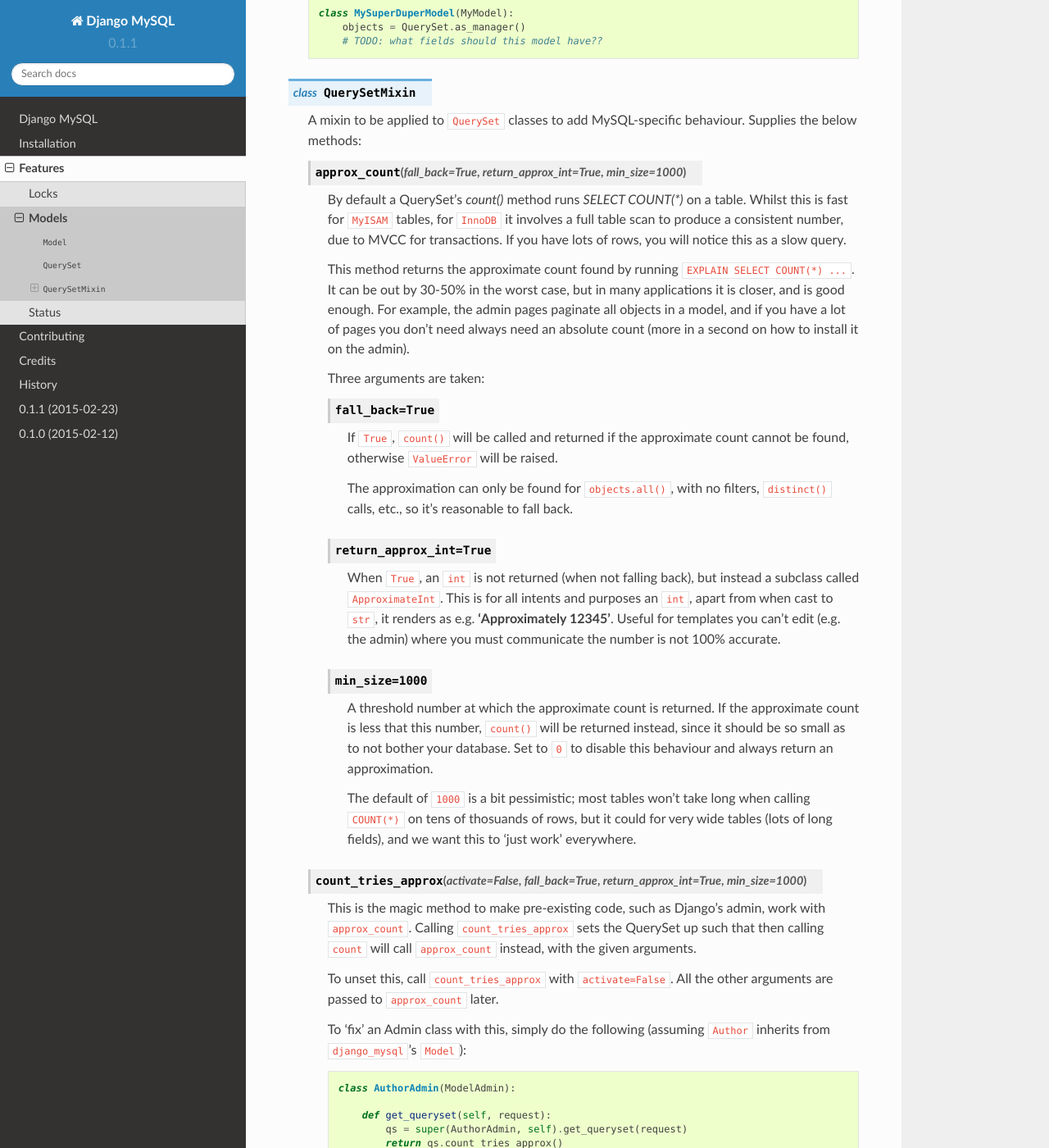
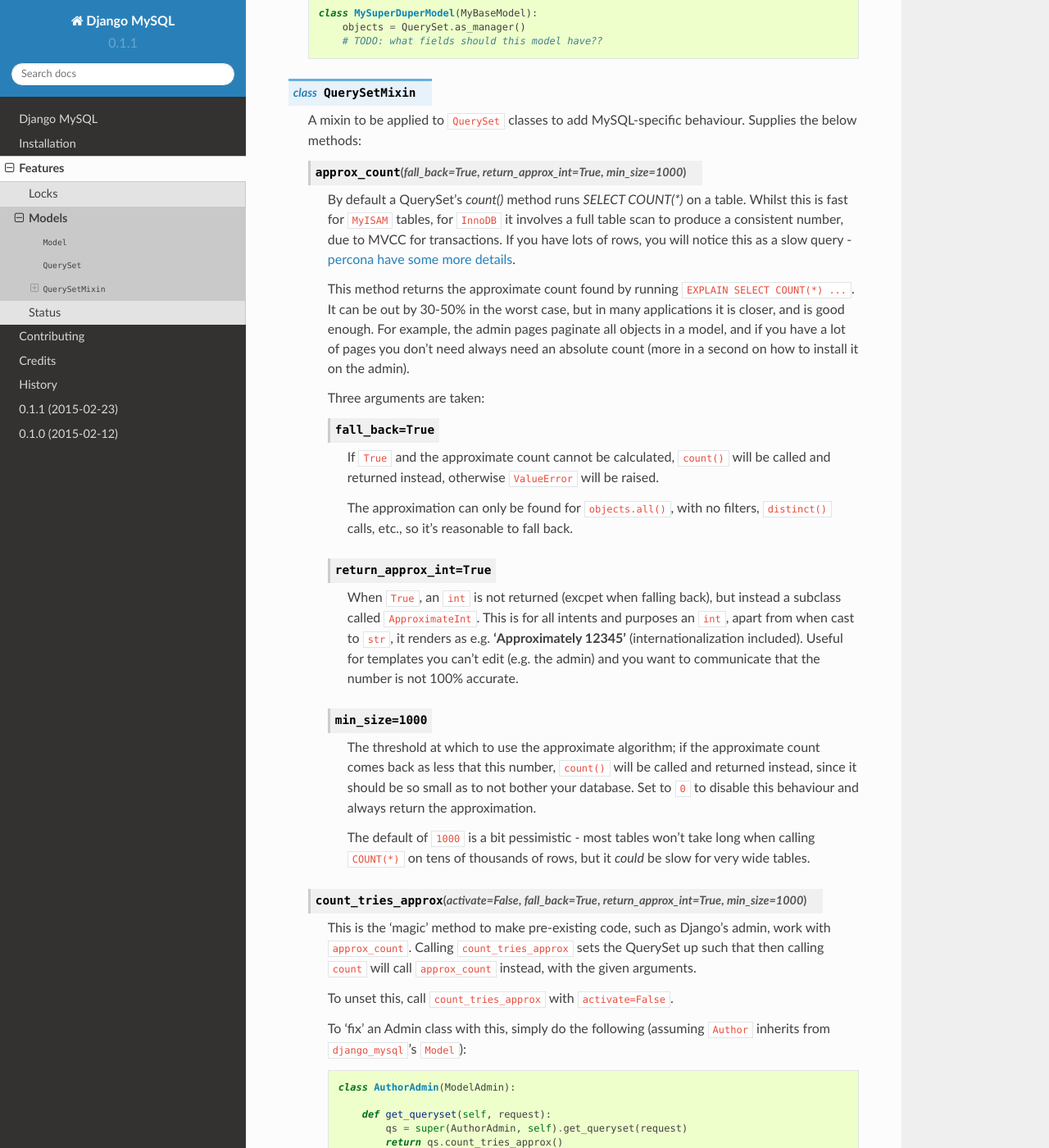
Before and after one commit to adamchainz/django-mysql, a Sphinx documentation site: the page built from docs/models.rst, in a window 1280 px wide and 1400 px high, scrolled down 709 px. Shown: the whole window at 82% size. Built offline with Sphinx 7.4.7 and the Read the Docs theme 2.0.0, drawn with Linux system fonts in a browser that asks for light colours.

Commit message:
Wordsmithing of models docs

```diff
--- a/docs/models.rst
+++ b/docs/models.rst
@@ -29,10 +29,10 @@
 
     If you can't use the above ``Model`` class, you can add the methods using::
 
-        from mythings import MyModel
+        from mythings import MyBaseModel
         from django_mysql.models import QuerySet
 
-        class MySuperDuperModel(MyModel):
+        class MySuperDuperModel(MyBaseModel):
             objects = QuerySet.as_manager()
             # TODO: what fields should this model have??
 
@@ -50,7 +50,8 @@
         table. Whilst this is fast for ``MyISAM`` tables, for ``InnoDB`` it
         involves a full table scan to produce a consistent number, due to
         MVCC for transactions. If you have lots of rows, you will notice this
-        as a slow query.
+        as a slow query - `percona have some more details
+        <http://www.percona.com/blog/2006/12/01/count-for-innodb-tables/>`_.
 
         This method returns the approximate count found by running ``EXPLAIN
         SELECT COUNT(*) ...``. It can be out by 30-50% in the worst case, but
@@ -63,9 +64,9 @@
 
         .. attribute:: fall_back=True
 
-            If ``True``, ``count()`` will be called and returned if the
-            approximate count cannot be found, otherwise ``ValueError`` will be
-            raised.
+            If ``True`` and the approximate count cannot be calculated,
+            ``count()`` will be called and returned instead, otherwise
+            ``ValueError`` will be raised.
 
             The approximation can only be found for ``objects.all()``, with no
             filters, ``distinct()`` calls, etc., so it's reasonable to fall
@@ -73,39 +74,38 @@
 
         .. attribute:: return_approx_int=True
 
-            When ``True``, an ``int`` is not returned (when not falling back),
-            but instead a subclass called ``ApproximateInt``. This is for all
-            intents and purposes an ``int``, apart from when cast to ``str``,
-            it renders as e.g. **'Approximately 12345'**. Useful for templates
-            you can't edit (e.g. the admin) where you must communicate the
-            number is not 100% accurate.
+            When ``True``, an ``int`` is not returned (excpet when falling
+            back), but instead a subclass called ``ApproximateInt``. This is
+            for all intents and purposes an ``int``, apart from when cast to
+            ``str``, it renders as e.g. **'Approximately 12345'**
+            (internationalization included). Useful for templates you can't
+            edit (e.g. the admin) and you want to communicate that the number
+            is not 100% accurate.
 
         .. attribute:: min_size=1000
 
-            A threshold number at which the approximate count is returned. If
-            the approximate count is less that this number, ``count()`` will be
-            returned instead, since it should be so small as to not bother your
-            database. Set to ``0`` to disable this behaviour and always return
-            an approximation.
+            The threshold at which to use the approximate algorithm; if the
+            approximate count comes back as less that this number, ``count()``
+            will be called and returned instead, since it should be so small as
+            to not bother your database. Set to ``0`` to disable this behaviour
+            and always return the approximation.
 
-            The default of ``1000`` is a bit pessimistic; most tables won't
-            take long when calling ``COUNT(*)`` on tens of thosuands of rows,
-            but it could for very wide tables (lots of long fields), and we
-            want this to 'just work' everywhere.
+            The default of ``1000`` is a bit pessimistic - most tables won't
+            take long when calling ``COUNT(*)`` on tens of thousands of rows,
+            but it *could* be slow for very wide tables.
 
     .. method:: count_tries_approx(activate=False, \
                                    fall_back=True, \
                                    return_approx_int=True, \
                                    min_size=1000)
 
-            This is the magic method to make pre-existing code, such as
+            This is the 'magic' method to make pre-existing code, such as
             Django's admin, work with ``approx_count``. Calling
             ``count_tries_approx`` sets the QuerySet up such that then calling
             ``count`` will call ``approx_count`` instead, with the given
             arguments.
 
             To unset this, call ``count_tries_approx`` with ``activate=False``.
-            All the other arguments are passed to ``approx_count`` later.
 
             To 'fix' an Admin class with this, simply do the following
             (assuming ``Author`` inherits from ``django_mysql``'s ``Model``)::
```
